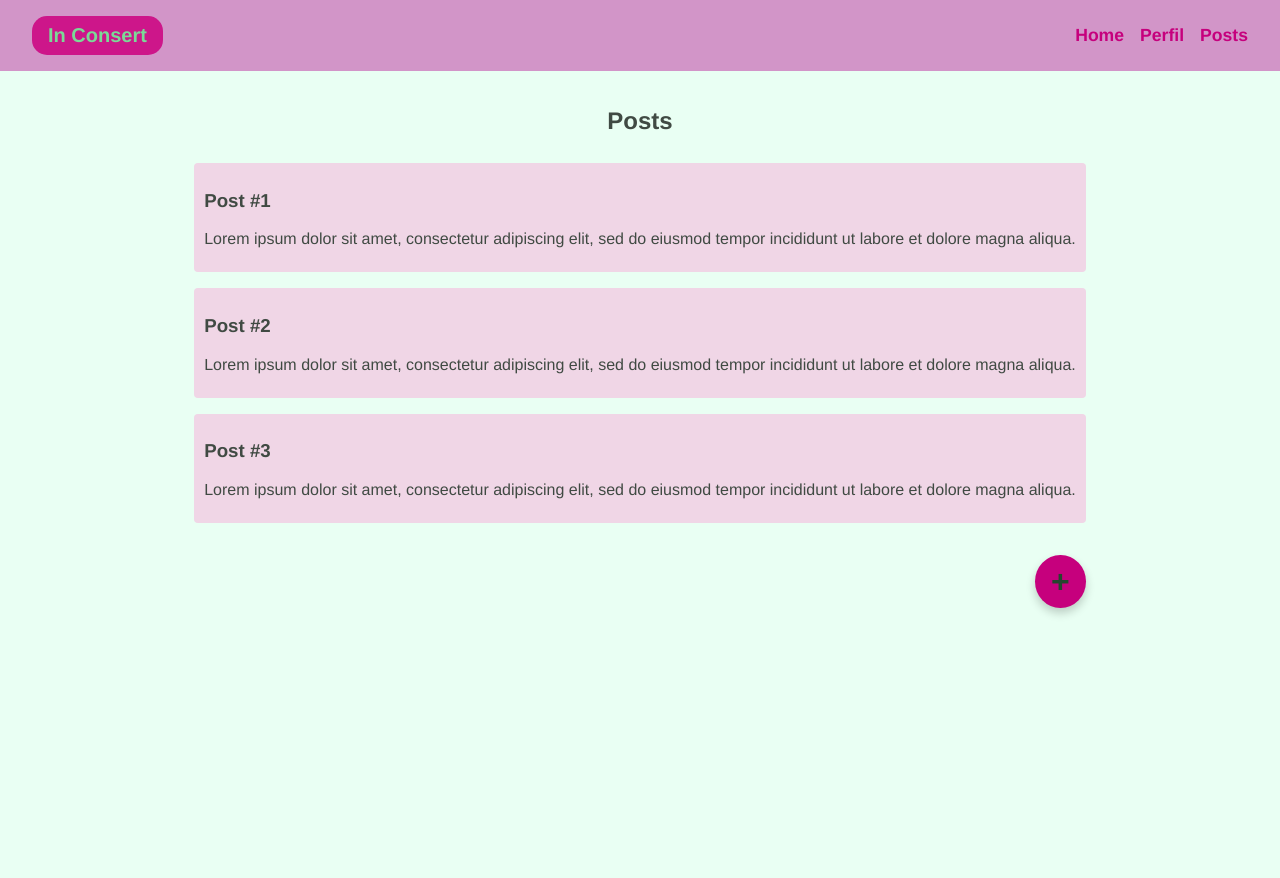
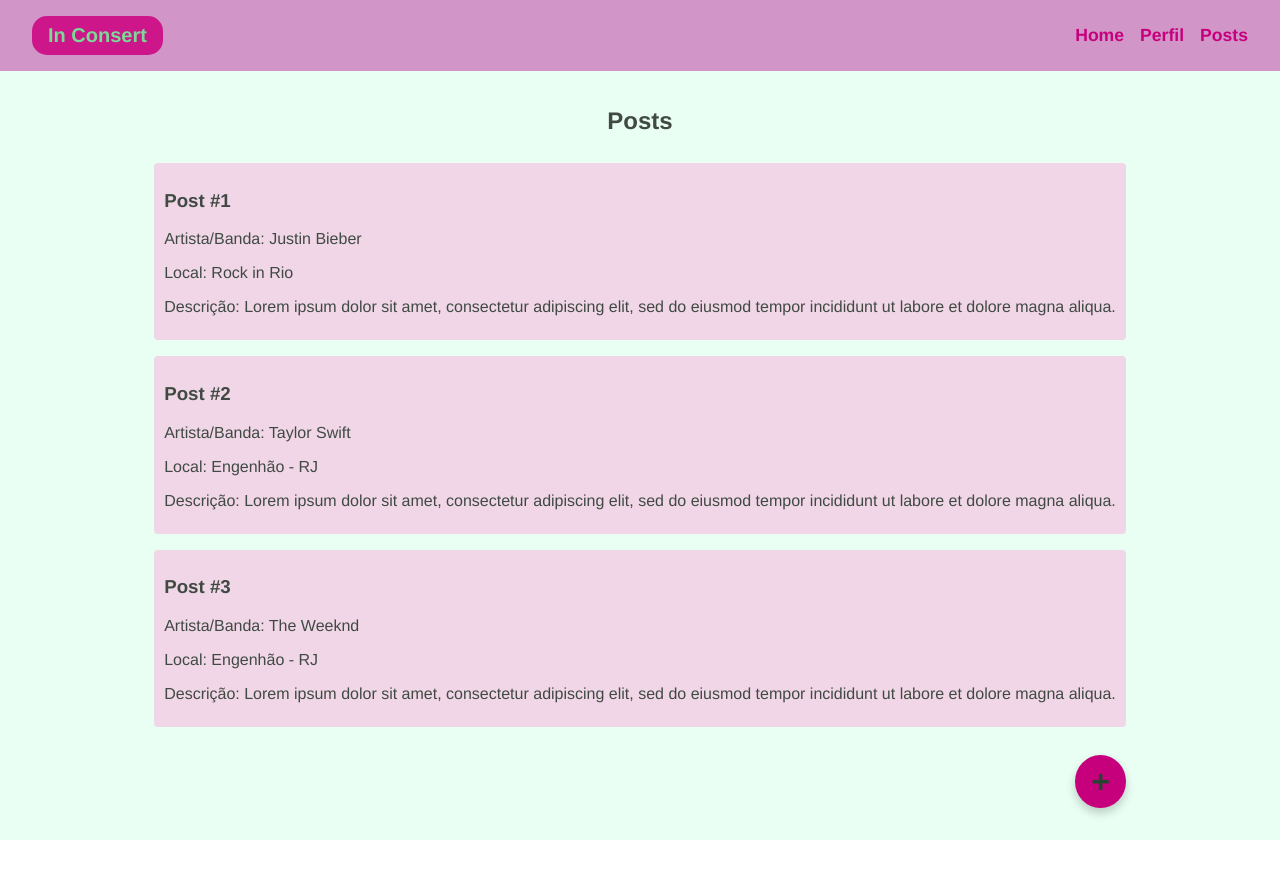
Before and after one commit to gabipq23/InConsert_Gabriela-Quintaes, a React (Vite) app: page / in a window 1280 px wide. Shown: the top 878 px of the page. After the commit the page ends 840 px from the top, so only its background shows below. Built offline with nearby package versions, Linux system fonts and the light colour scheme.

Commit message:
alterações de layout

```diff
--- a/src/App.css
+++ b/src/App.css
@@ -3,4 +3,5 @@
   margin: 0 auto;
   padding: 2rem;
   text-align: center;
+  background-color:#e9fff3;
 }
--- a/src/componentes/Cards/Card.jsx
+++ b/src/componentes/Cards/Card.jsx
@@ -6,15 +6,20 @@ export class Card extends Component{
     constructor(props){
         super(props);
         this.state = {
-            titulo :props.titulo,
-            descricao:props.descricao
+            titulo:props.titulo,
+            descricao:props.descricao,
+            artista:props.artista,
+            local:props.local
+
         }
     }
     render() {
       return (
         <div className={styles["containerPosts"]}>
           <h3>{this.state.titulo}</h3>
-          <p>{this.state.descricao}</p>
+          <p>Artista/Banda: {this.state.artista}</p>
+          <p>Local: {this.state.local}</p>
+          <p>Descrição: {this.state.descricao}</p>
         </div>
       )
     }
--- a/src/componentes/NewPost/NewPost.jsx
+++ b/src/componentes/NewPost/NewPost.jsx
@@ -6,7 +6,9 @@ export function NewPost({ handleNewPost }) {
 
           <h3>Escreva aqui o seu novo post:</h3>
 
-          <input placeholder='seu novo post aqui...' type="text"></input>
+          <input placeholder='nome do artista aqui...' type="text"></input>
+          <input placeholder='local do evento aqui...' type="text"></input>
+          <input placeholder='descrição aqui...' type="text"></input>
 
 
         <div className={styles["buttonContainer"]}>
--- a/src/componentes/NewPost/NewPost.module.css
+++ b/src/componentes/NewPost/NewPost.module.css
@@ -14,7 +14,7 @@
     padding: 8px;
     width: 100%;
     height: 200px;
-
+    margin: 10px;
 }
 
 .buttonNew{
@@ -35,12 +35,12 @@
 
 .buttonContainer{
     align-self:end;
-    margin-top:24px;
+    margin:12px 0;
 }
 
 @media(width>600px){
     .container input{
         width: 400px;
-        height: 200px;
+        height: 100px;
     }
 }
--- a/src/componentes/PostList/PostList.jsx
+++ b/src/componentes/PostList/PostList.jsx
@@ -6,9 +6,9 @@ export function PostList({ handlePlus }){
         <div className={styles["container"]}>
 
             <div  className={styles["containerPosts"]}>
-            <Card titulo={'Post #1'} descricao={'Lorem ipsum dolor sit amet, consectetur adipiscing elit, sed do eiusmod tempor incididunt ut labore et dolore magna aliqua.'}/>
-            <Card titulo={'Post #2'} descricao={'Lorem ipsum dolor sit amet, consectetur adipiscing elit, sed do eiusmod tempor incididunt ut labore et dolore magna aliqua.'}/>
-            <Card titulo={'Post #3'} descricao={'Lorem ipsum dolor sit amet, consectetur adipiscing elit, sed do eiusmod tempor incididunt ut labore et dolore magna aliqua.'}/>
+            <Card titulo={'Post #1'} artista={'Justin Bieber'} local={'Rock in Rio'} descricao={'Lorem ipsum dolor sit amet, consectetur adipiscing elit, sed do eiusmod tempor incididunt ut labore et dolore magna aliqua.'}/>
+            <Card titulo={'Post #2'} artista={'Taylor Swift'} local={'Engenhão - RJ'} descricao={'Lorem ipsum dolor sit amet, consectetur adipiscing elit, sed do eiusmod tempor incididunt ut labore et dolore magna aliqua.'}/>
+            <Card titulo={'Post #3'} artista={'The Weeknd'}  local={'Engenhão - RJ'} descricao={'Lorem ipsum dolor sit amet, consectetur adipiscing elit, sed do eiusmod tempor incididunt ut labore et dolore magna aliqua.'}/>
 
             <div className={styles["buttonContainer"]}>
                 <button onClick={handlePlus} className={styles["buttonPlus"]}>+</button>
--- a/src/componentes/PostList/PostList.module.css
+++ b/src/componentes/PostList/PostList.module.css
@@ -31,5 +31,5 @@
 
 .buttonContainer{
     align-self:end;
-    margin-top:24px;
+    margin:20px 0 16px 0;
 }
--- a/src/componentes/Posts/Posts.module.css
+++ b/src/componentes/Posts/Posts.module.css
@@ -6,5 +6,4 @@
     align-items:center;
     font-family:Helvetica;
     color:#404a43;
-    height:100vh;
 }
```
